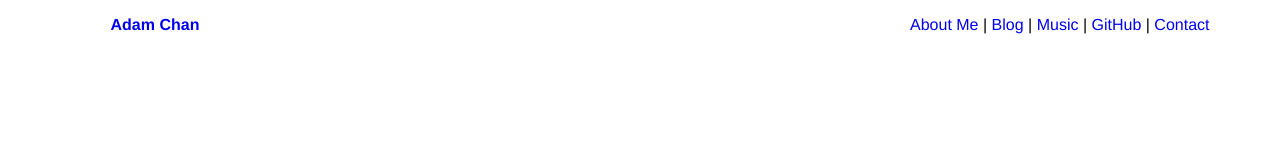
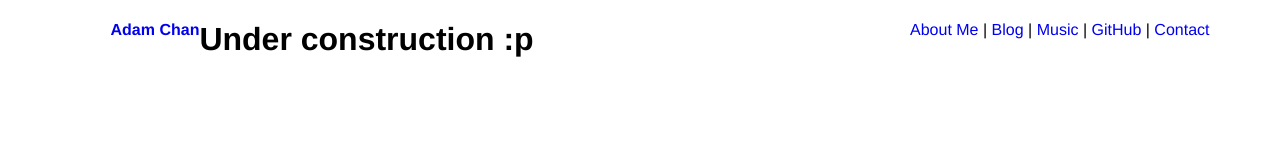
Before and after one commit to ccsons/ccsons.github.io, a plain HTML site: page index.html in a window 1280 px wide. Drawn offline with Linux system fonts and the light colour scheme.

Commit message:
under construction :p

```diff
--- a/index.html
+++ b/index.html
@@ -17,4 +17,7 @@
             <li><a href="me">About Me</a></li>
         </ul>
       </nav>
+      <body>
+        <h1>Under construction :p</h1>
+      </body>
 </html>
```
